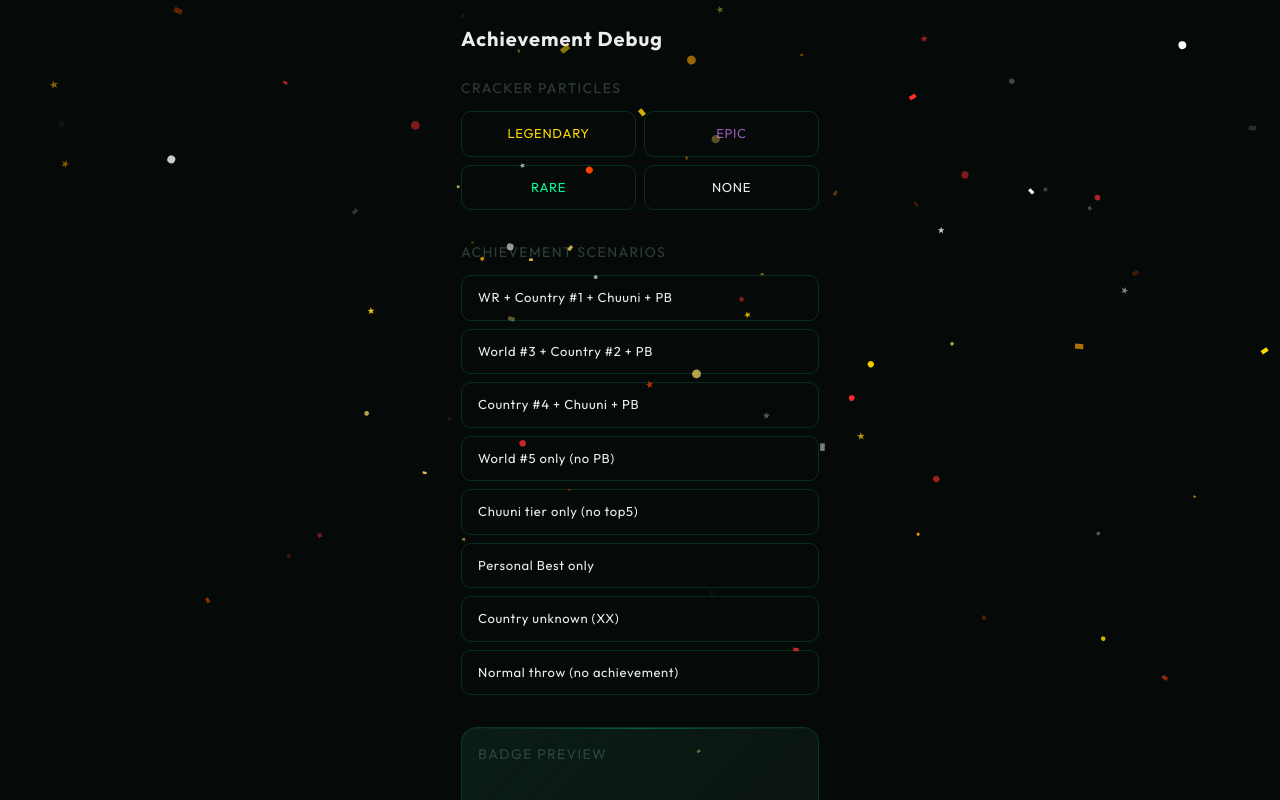
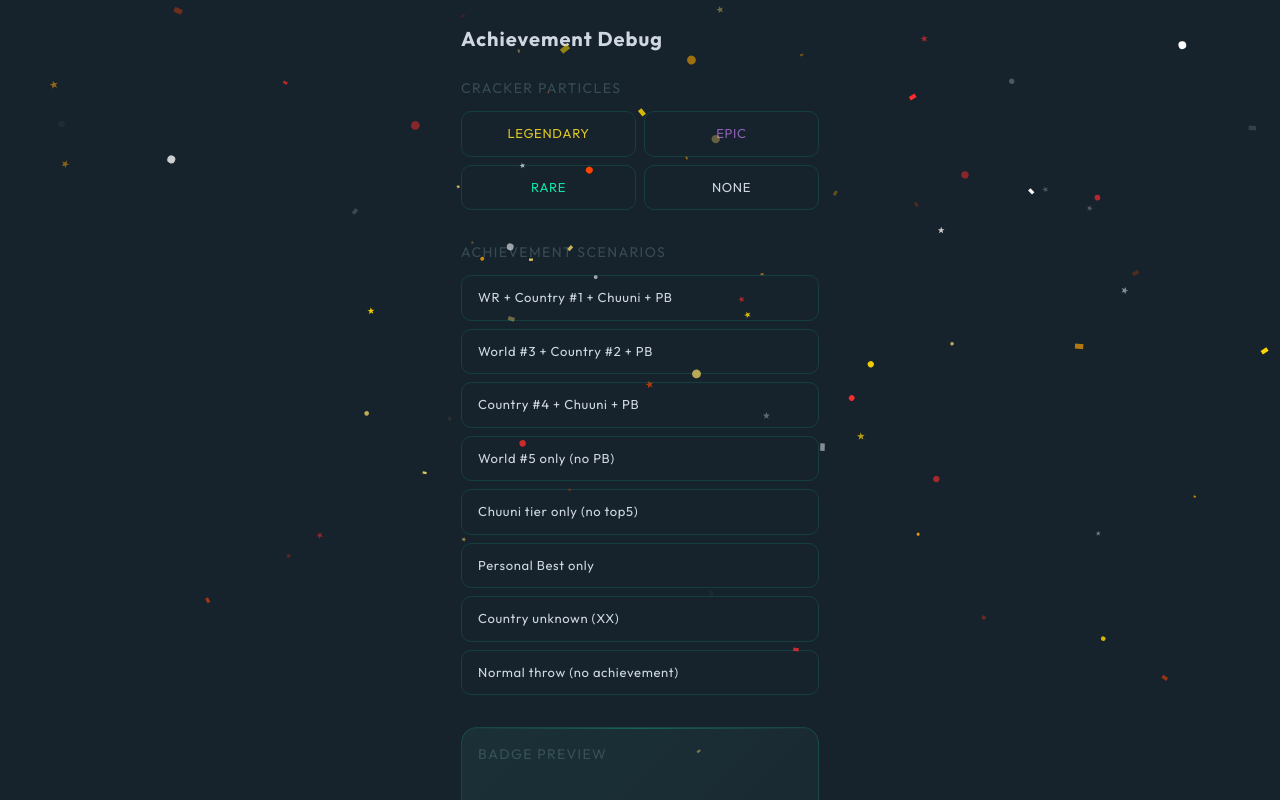
Before and after one commit to rikioooooooooo/throw-to-win, a Next.js app: page /en/debug in a window 1280 px wide. Both pictures are taken after a click on the button "WR + Country #1 + Chuuni + PB". Built offline with nearby package versions, Linux system fonts and the light colour scheme.

Commit message:
feat(debug): フラッシュ背景をデバッグページでもプレビュー可能に

```diff
--- a/src/app/[locale]/debug/page.tsx
+++ b/src/app/[locale]/debug/page.tsx
@@ -104,6 +104,7 @@ export default function DebugPage() {
     useState<AchievementState | null>(null);
   const [activeTierId, setActiveTierId] = useState<string>("");
   const [activeCountry, setActiveCountry] = useState<string>("");
+  const [flashKey, setFlashKey] = useState(0);
 
   const triggerCracker = (level: CrackerLevel) => {
     setCrackerActive(false);
@@ -126,6 +127,7 @@ export default function DebugPage() {
     setAchievementResult(result);
     setActiveTierId(scenario.tierId);
     setActiveCountry(scenario.country);
+    setFlashKey(k => k + 1);
     triggerCracker(result.crackerLevel);
   };
 
@@ -248,6 +250,24 @@ export default function DebugPage() {
         </section>
       )}
 
+      {/* Background flash overlay */}
+      {achievementResult && (
+        <div key={flashKey} className="fixed inset-0 pointer-events-none z-40">
+          {achievementResult.isWorldRecord && (
+            <div className="absolute inset-0" style={{ animation: "celebration-flash-wr 3s ease-out both" }} />
+          )}
+          {!achievementResult.isWorldRecord && achievementResult.worldTop5Rank !== null && (
+            <div className="absolute inset-0" style={{ animation: "celebration-flash-world5 2s ease-out both" }} />
+          )}
+          {!achievementResult.isWorldRecord && achievementResult.worldTop5Rank === null && achievementResult.countryTop5Rank !== null && (
+            <div className="absolute inset-0" style={{ animation: "celebration-flash-country5 1.5s ease-out both" }} />
+          )}
+          {achievementResult.isChuuniTier && (
+            <div className="absolute inset-0" style={{ animation: "celebration-flash-wr 3s ease-out 0.5s both" }} />
+          )}
+        </div>
+      )}
+
       <CrackerParticles level={activeLevel} active={crackerActive} />
     </main>
   );
```
